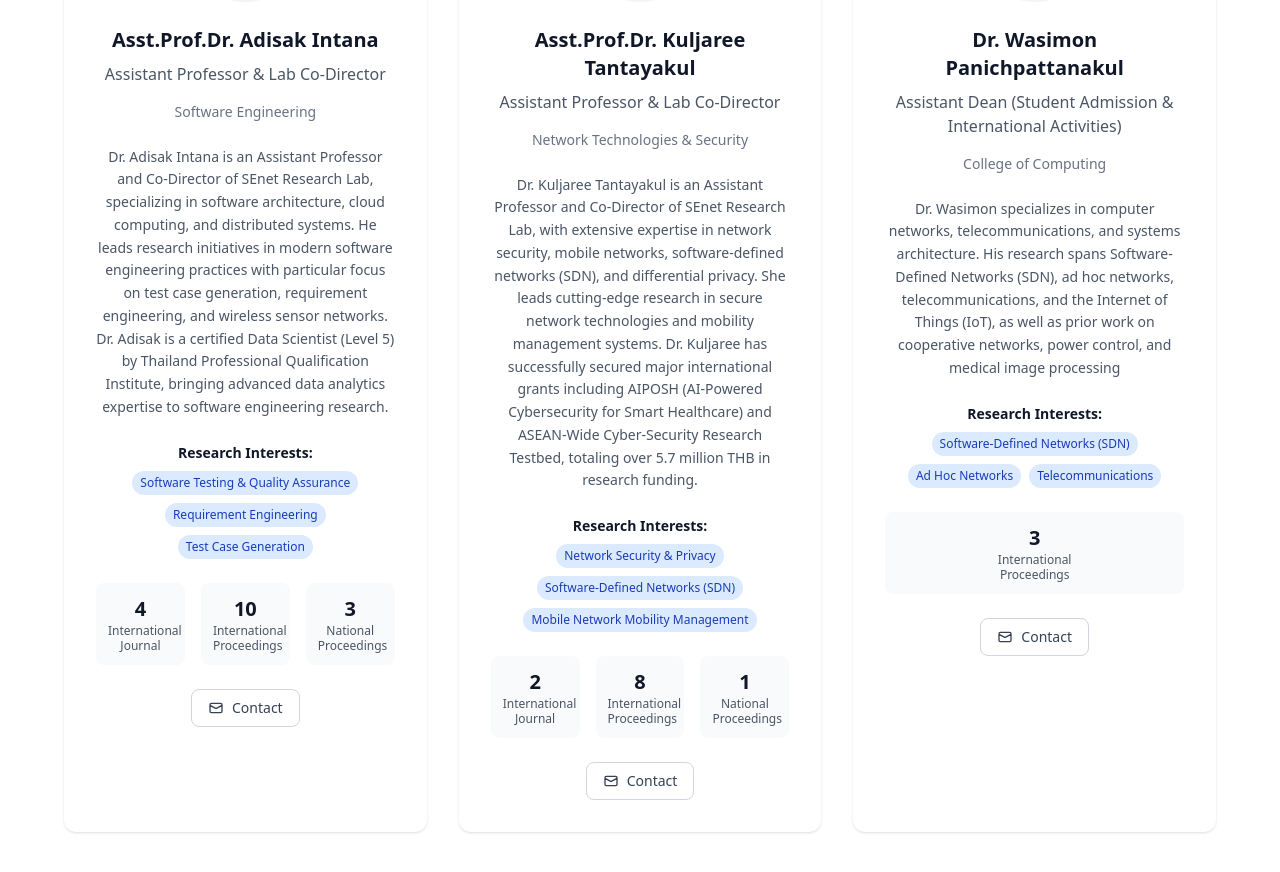
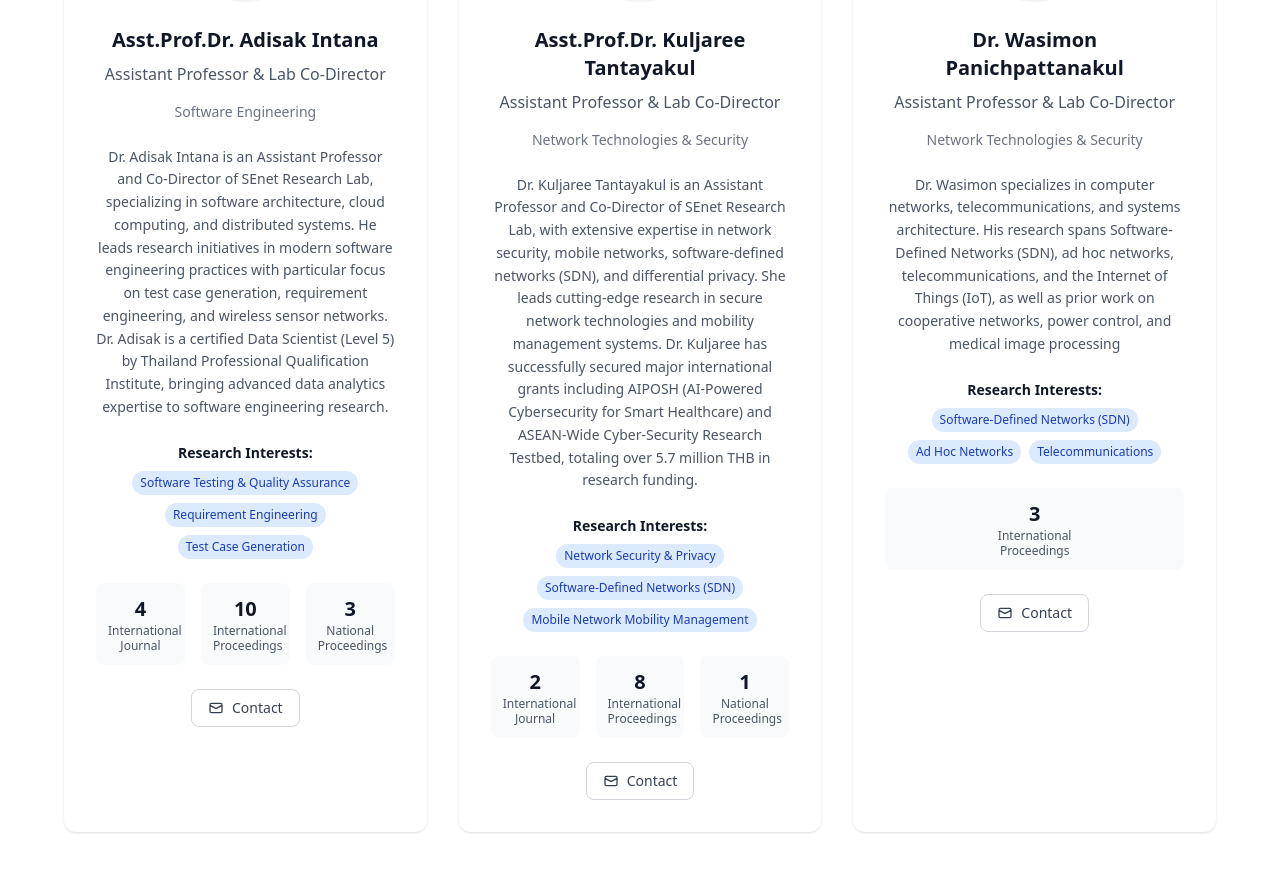
Before and after one commit to zZBANK22Zz/SENET-Lab-web, a Next.js app: page /TeamPage in a window 1280 px wide. Shown: the part 932-1804 px from the top of the page. Built offline with nearby package versions, Linux system fonts and the light colour scheme.

Commit message:
change position and department of wasimon professor

```diff
--- a/src/data/personalData/wasimonPanichpattanakul.js
+++ b/src/data/personalData/wasimonPanichpattanakul.js
@@ -8,8 +8,8 @@ const wasimonPanichpattanakul = {
     lastName: "Panichpattanakul",
     fullName: "Dr. Wasimon Panichpattanakul",
     title: "Dr.",
-    position: "Assistant Dean (Student Admission & International Activities)",
-    department: "College of Computing",
+    position: "Assistant Professor & Lab Co-Director",
+    department: "Network Technologies & Security",
     email: "wasimon.pa@phuket.psu.ac.th",
     phone: "+66 87-700-3770",
     officeRoom: null, // ใส่ห้องทำงานเมื่อทราบ เช่น "Room 4xx, Engineering Building"
```
